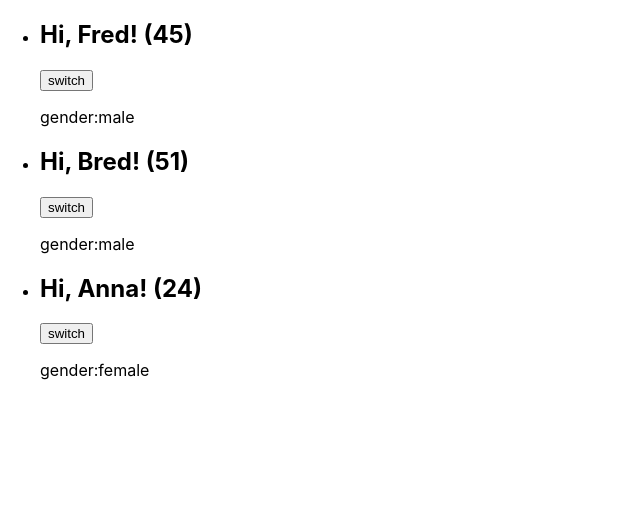
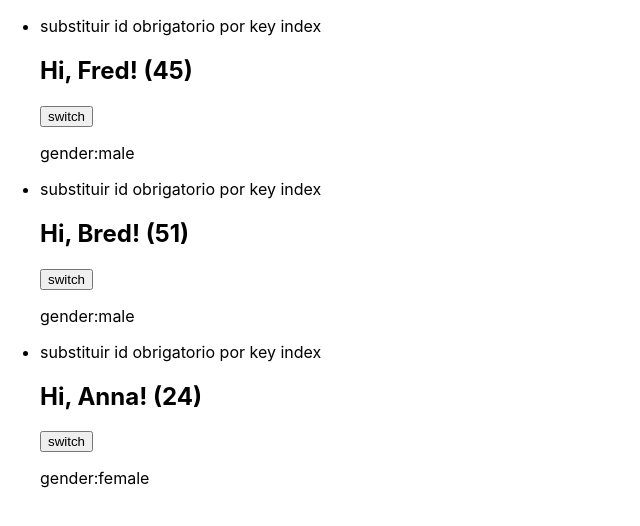
Before and after one commit to MartaPipan/react-10-06-2024, a React (Create React App) app: page / in a window 1280 px wide. Shown: the top 526 px of the page, without its empty margins (0-640 px from the left). Built offline with nearby package versions, Linux system fonts and the light colour scheme.

Commit message:
refactor key id pot index

```diff
--- a/src/components/CiaoList/index.jsx
+++ b/src/components/CiaoList/index.jsx
@@ -27,8 +27,9 @@ class CiaoList extends Component {
       ],
     };
   }
-  mapUsers = ({ id, name, age, isMale }) => (
-    <li key={id}>
+  mapUsers = ({ id, name, age, isMale }, index) => (
+    //<li key={id}>
+    <li key={index}> substituir id obrigatorio  por key index
       <Ciao name={name} age={age} isMale={isMale} />
     </li>
   );
```
